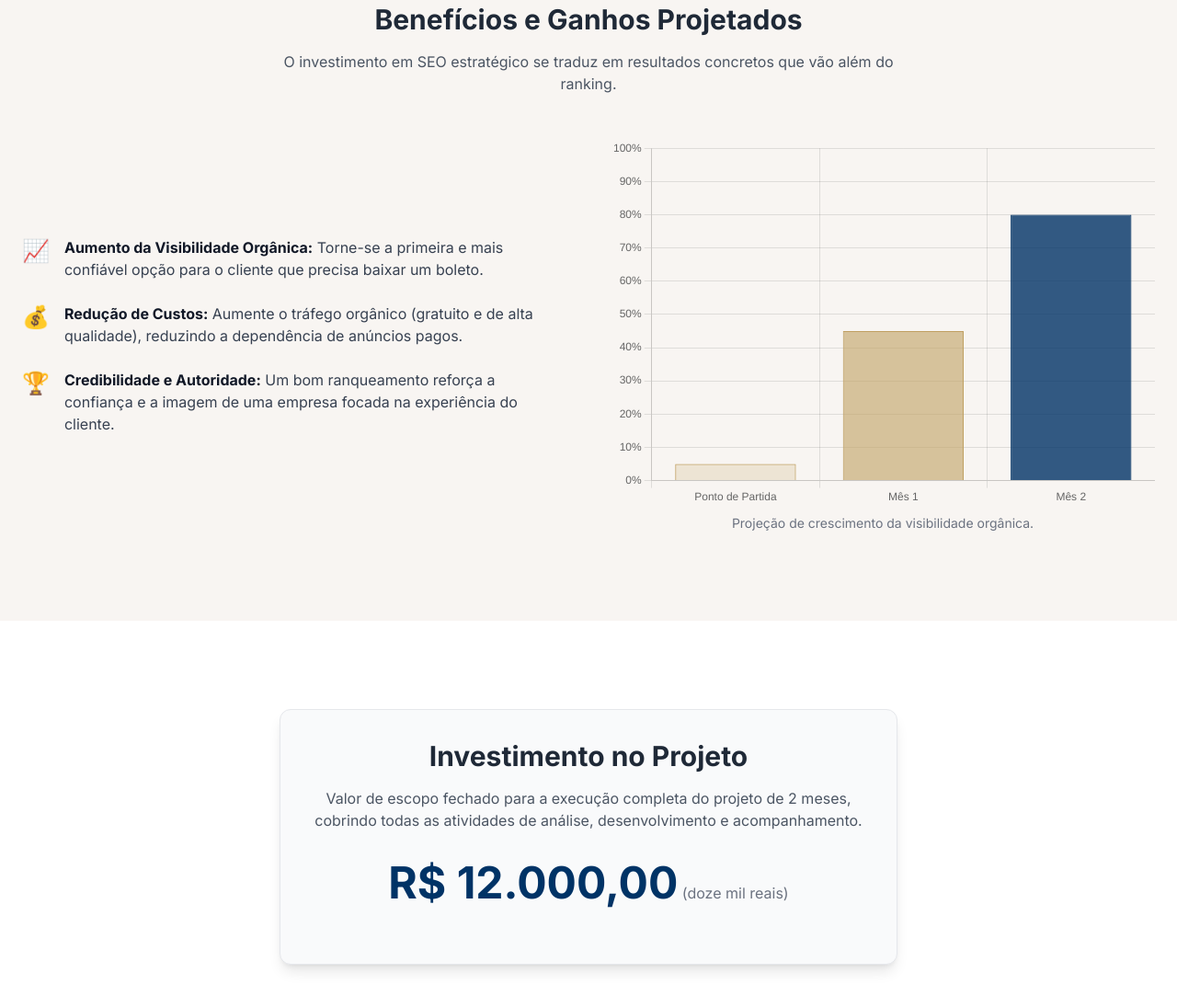
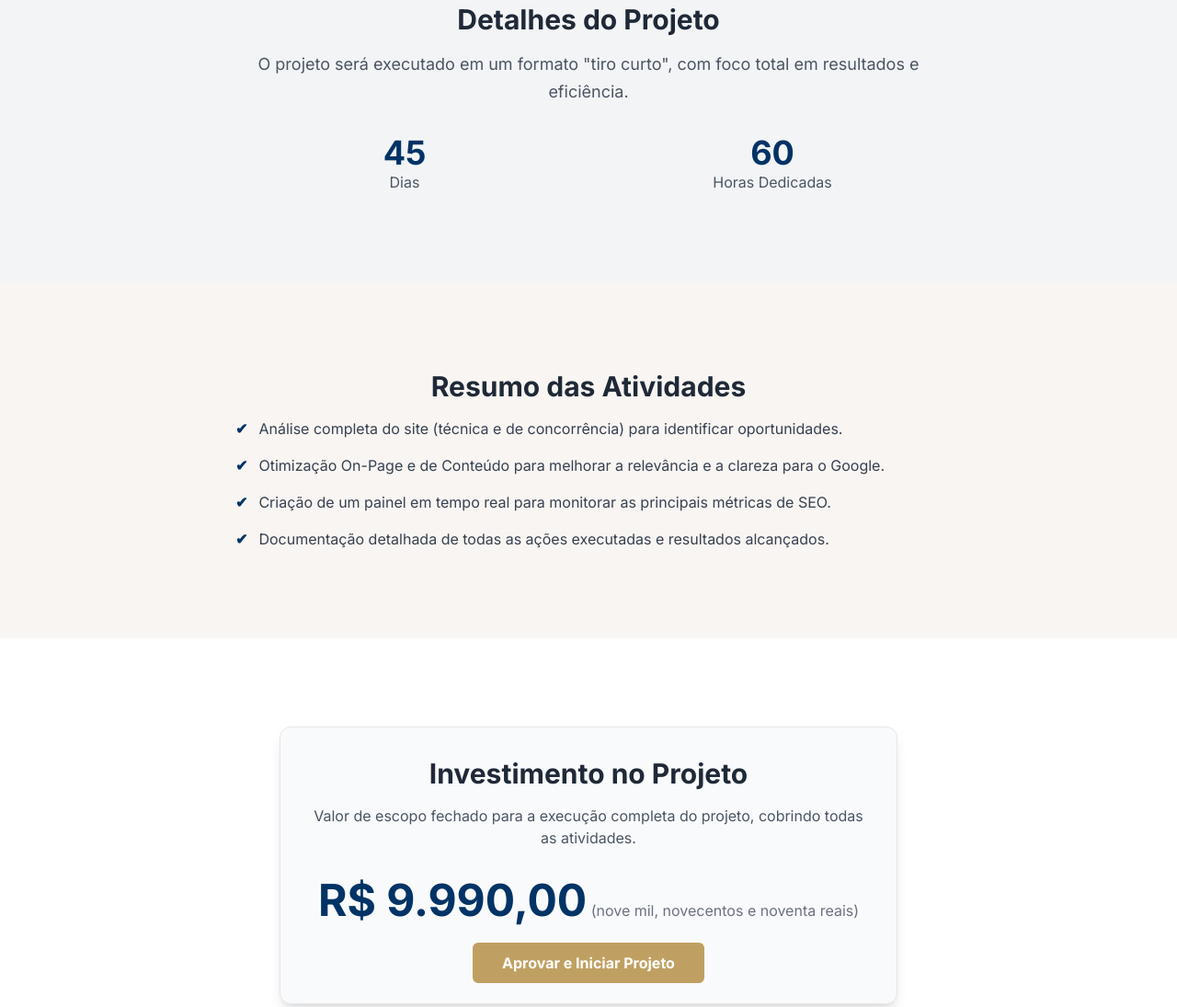
Before and after one commit to DevVitorSantos/proposta_volkswagen, a plain HTML site: page index.html in a window 1280 px wide. Shown: the part 1707-2802 px from the top of the page at 92% size. Drawn offline with nearby package versions, Linux system fonts and the light colour scheme.

Commit message:
Update index.html

```diff
--- a/index.html
+++ b/index.html
@@ -10,7 +10,7 @@
     <link rel="preconnect" href="https://fonts.gstatic.com" crossorigin>
     <link href="https://fonts.googleapis.com/css2?family=Inter:wght@400;600;700&display=swap" rel="stylesheet">
     <!-- Chosen Palette: Calm Harmony -->
-    <!-- Application Structure Plan: A single-page scrolling application that tells a story: starting with the client's challenge, presenting our solution with interactive tabs for deliverables, visualizing the project with an interactive 2-month timeline, showing impact with a projected growth chart, and ending with a clear investment breakdown and call-to-action. This narrative structure is more engaging and persuasive than a static document, guiding the user logically through the value proposition. -->
+    <!-- Application Structure Plan: A single-page scrolling application that tells a story: starting with the client's challenge, presenting our solution with interactive tabs for deliverables, visualizing the project with an interactive 2-month timeline, showing impact with a projected growth chart, and ending with a clear investment breakdown and call-to-action. The new 'Detalhes do Projeto' section clarifies project scope (time/hours) before the investment. This narrative structure is more engaging and persuasive than a static document, guiding the user logically through the value proposition. -->
     <!-- Visualization & Content Choices: 1. Entregáveis: Report Info -> Project Deliverables; Goal -> Organize; Viz -> Tabbed interface; Interaction -> Click to switch tabs; Justification -> Breaks down dense information into manageable chunks; Library/Method -> HTML/Tailwind/JS. 2. Cronograma: Report Info -> 2-month duration; Goal -> Organize/Change; Viz -> Horizontal Timeline; Interaction -> Hover reveals details for each month; Justification -> Provides a clear, visual overview of the project plan; Library/Method -> HTML/Tailwind/JS. 3. Benefícios: Report Info -> Key benefits (e.g., visibility); Goal -> Compare/Inform; Viz -> Bar Chart; Interaction -> Tooltips on hover; Justification -> Visually quantifies the expected positive outcome, making it more impactful than text alone; Library/Method -> Chart.js/Canvas. -->
     <!-- CONFIRMATION: NO SVG graphics used. NO Mermaid JS used. -->
     <style>
@@ -110,7 +110,6 @@
                          <ul class="space-y-4 text-gray-700">
                             <li class="flex items-start"><span class="text-[#003366] font-bold mr-3">✔</span> Otimização On-Page: Ajustes em código, meta tags, títulos e URLs para máxima clareza ao Google.</li>
                             <li class="flex items-start"><span class="text-[#003366] font-bold mr-3">✔</span> Otimização de Conteúdo: Sugestão de textos que respondam diretamente às dúvidas dos clientes.</li>
-                            <li class="flex items-start"><span class="text-[#003366] font-bold mr-3">✔</span> Estratégia Off-Page: Plano para aquisição de links de qualidade que aumentem a autoridade do site.</li>
                         </ul>
                     </div>
                     <div id="content-documentacao" class="tab-content hidden">
@@ -146,37 +145,37 @@
             </div>
         </section>
 
-        <section id="beneficios" class="py-16 md:py-24">
+        <section id="detalhes-projeto" class="py-16 md:py-24 bg-gray-100">
             <div class="container mx-auto px-6">
-                <div class="text-center mb-12">
-                    <h2 class="text-3xl font-bold text-gray-800">Benefícios e Ganhos Projetados</h2>
-                    <p class="mt-4 max-w-2xl mx-auto text-gray-600">
-                        O investimento em SEO estratégico se traduz em resultados concretos que vão além do ranking.
+                <div class="max-w-3xl mx-auto text-center">
+                    <h2 class="text-3xl font-bold text-gray-800 mb-4">Detalhes do Projeto</h2>
+                    <p class="text-lg text-gray-600 leading-relaxed">
+                        O projeto será executado em um formato "tiro curto", com foco total em resultados e eficiência.
                     </p>
+                    <div class="mt-8 grid md:grid-cols-2 gap-8 text-center">
+                        <div>
+                            <p class="text-4xl font-bold text-[#003366]">45</p>
+                            <p class="text-md text-gray-600">Dias</p>
+                        </div>
+                        <div>
+                            <p class="text-4xl font-bold text-[#003366]">60</p>
+                            <p class="text-md text-gray-600">Horas Dedicadas</p>
+                        </div>
+                    </div>
                 </div>
-                <div class="grid md:grid-cols-2 gap-12 items-center">
-                    <div>
-                         <ul class="space-y-6 text-gray-700">
-                            <li class="flex items-start">
-                                <span class="text-[#C0A062] text-2xl mr-4">📈</span>
-                                <div><strong class="text-gray-900">Aumento da Visibilidade Orgânica:</strong> Torne-se a primeira e mais confiável opção para o cliente que precisa baixar um boleto.</div>
-                            </li>
-                             <li class="flex items-start">
-                                <span class="text-[#C0A062] text-2xl mr-4">💰</span>
-                                <div><strong class="text-gray-900">Redução de Custos:</strong> Aumente o tráfego orgânico (gratuito e de alta qualidade), reduzindo a dependência de anúncios pagos.</div>
-                            </li>
-                             <li class="flex items-start">
-                                <span class="text-[#C0A062] text-2xl mr-4">🏆</span>
-                                <div><strong class="text-gray-900">Credibilidade e Autoridade:</strong> Um bom ranqueamento reforça a confiança e a imagem de uma empresa focada na experiência do cliente.</div>
-                            </li>
-                        </ul>
-                    </div>
-                    <div>
-                        <div class="chart-container">
-                            <canvas id="beneficiosChart"></canvas>
-                        </div>
-                        <p class="text-center text-sm text-gray-500 mt-2">Projeção de crescimento da visibilidade orgânica.</p>
-                    </div>
+            </div>
+        </section>
+
+        <section id="resumo-atividades" class="py-16 md:py-24">
+            <div class="container mx-auto px-6">
+                <div class="max-w-3xl mx-auto">
+                    <h2 class="text-3xl font-bold text-gray-800 mb-4 text-center">Resumo das Atividades</h2>
+                    <ul class="space-y-4 text-gray-700">
+                        <li class="flex items-start"><span class="text-[#003366] font-bold mr-3">✔</span> Análise completa do site (técnica e de concorrência) para identificar oportunidades.</li>
+                        <li class="flex items-start"><span class="text-[#003366] font-bold mr-3">✔</span> Otimização On-Page e de Conteúdo para melhorar a relevância e a clareza para o Google.</li>
+                        <li class="flex items-start"><span class="text-[#003366] font-bold mr-3">✔</span> Criação de um painel em tempo real para monitorar as principais métricas de SEO.</li>
+                        <li class="flex items-start"><span class="text-[#003366] font-bold mr-3">✔</span> Documentação detalhada de todas as ações executadas e resultados alcançados.</li>
+                    </ul>
                 </div>
             </div>
         </section>
@@ -186,13 +185,15 @@
                  <div class="max-w-2xl mx-auto text-center bg-gray-50 p-8 rounded-xl border border-gray-200 shadow-lg">
                     <h2 class="text-3xl font-bold text-gray-800">Investimento no Projeto</h2>
                     <p class="mt-4 text-gray-600">
-                        Valor de escopo fechado para a execução completa do projeto de 2 meses, cobrindo todas as atividades de análise, desenvolvimento e acompanhamento.
+                        Valor de escopo fechado para a execução completa do projeto, cobrindo todas as atividades.
                     </p>
                     <div class="my-8">
-                        <span class="text-5xl font-bold text-[#003366]">R$ 12.000,00</span>
-                        <span class="text-gray-500">(doze mil reais)</span>
+                        <span class="text-5xl font-bold text-[#003366]">R$ 9.990,00</span>
+                        <span class="text-gray-500">(nove mil, novecentos e noventa reais)</span>
                     </div>
-
+                    <a href="#contato" class="bg-[#C0A062] text-white font-bold px-8 py-3 rounded-md hover:opacity-90 transition-opacity">
+                        Aprovar e Iniciar Projeto
+                    </a>
                 </div>
             </div>
         </section>
```
